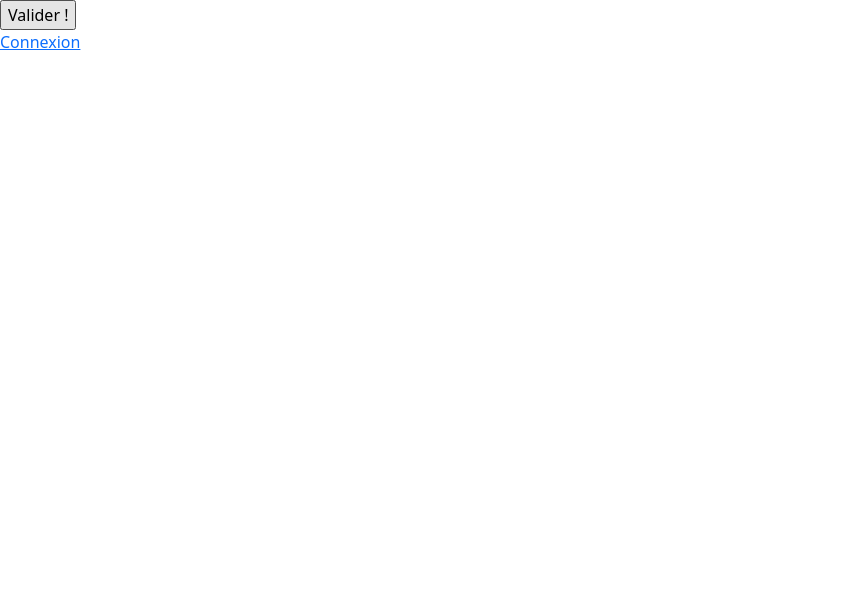
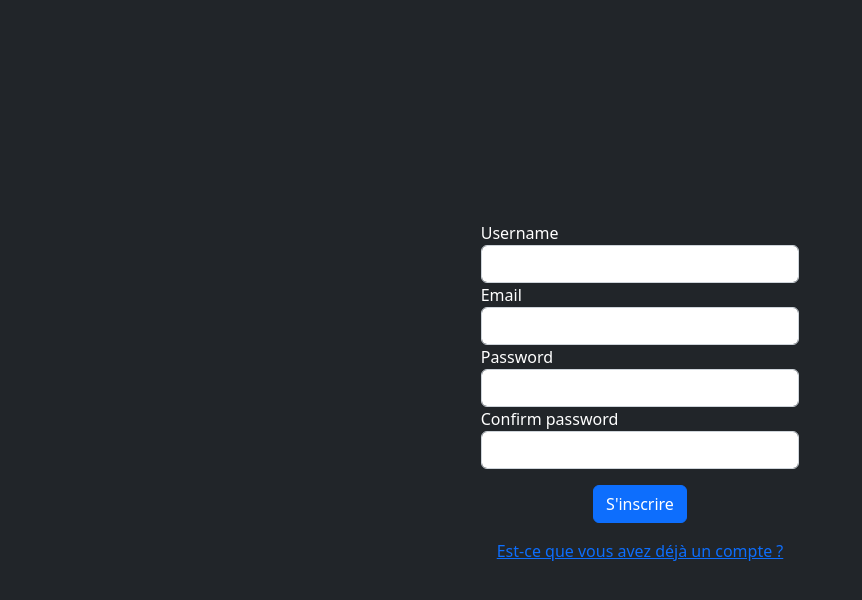
Before and after one commit to ShakaFT/send-your-chat, a Symfony app: template templates/users/edit.html.twig in a window 1280 px wide. Shown: the top 600 px of the page, without its empty margins (0-862 px from the left). Run offline with Twig, Linux system fonts and the light colour scheme; the template is opened without the code that fills it, so the values that code supplies are empty; form fields are guessed from the names that the template uses; some libraries are stand-ins or nearby versions.

Commit message:
style: profile page

```diff
--- a/templates/chat/chats.html.twig
+++ b/templates/chat/chats.html.twig
@@ -65,7 +65,7 @@
 							<a class="dropdown-item" href="">Settings</a>
 						</li>
 						<li>
-							<a class="dropdown-item" href="">Profile</a>
+							<a class="dropdown-item" href="{{ path('edit_user') }}">Profile</a>
 						</li>
 						<li><hr class="dropdown-divider"></li>
 						<li>
--- a/templates/users/edit.html.twig
+++ b/templates/users/edit.html.twig
@@ -9,16 +9,50 @@
 {% endblock %}
 
 {% block body %}
+
+	<div class="container d-flex flex-column justify-content-center text-bg-dark min-vw-100 min-vh-100 m-0">
+		<div class"row g-3" style="
+																								    display: flex;
+																								    justify-content: center;
+																								">
 			{{ form_start(form) }}
+			<div class="col-auto d-flex flex-column">
+				<label>Username</label>
+				{{ form_widget(form.username) }}
+			</div>
+			<div class="col-auto d-flex flex-column">
+				<label>Email</label>
+				{{ form_widget(form.email) }}
+			</div>
+			<div class="col-auto d-flex flex-column">
+				<label>Password</label>
+				{{ form_widget(form.password) }}
+			</div>
+			<div class="col-auto d-flex flex-column">
+				<label>Confirm password</label>
+				{{ form_widget(form.passwordConfirm) }}
+			</div>
+
 
 			{{ form_rest(form) }}
 			{% if error %}
 				<b>{{error}}</b>
 			{% endif %}
-	<input type="submit" value="Valider !"/>
-	{{ form_end(form) }}
+
 
 			{% if not is_granted('ROLE_USER') %}
-		<a href="{{ path('security_login') }}">Connexion</a>
+				<div class="col-auto m-3 text-center">
+					<button type="submit" class="btn btn-primary">S'inscrire</button>
+				</div>
+				<div class="col-auto m-3 text-center">
+					<a href="{{ path('security_login') }}">Est-ce que vous avez déjà un compte ?</a>
+				</div>
+			{% else %}
+				<div class="col-auto m-3 text-center">
+					<button type="submit" class="btn btn-primary">Modifier</button>
+				</div>
+
 			{% endif %}
+			{{ form_end(form) }}
+		</div>
 	{% endblock %}
```
Lines whose indentation alone changed are shown as unchanged.
